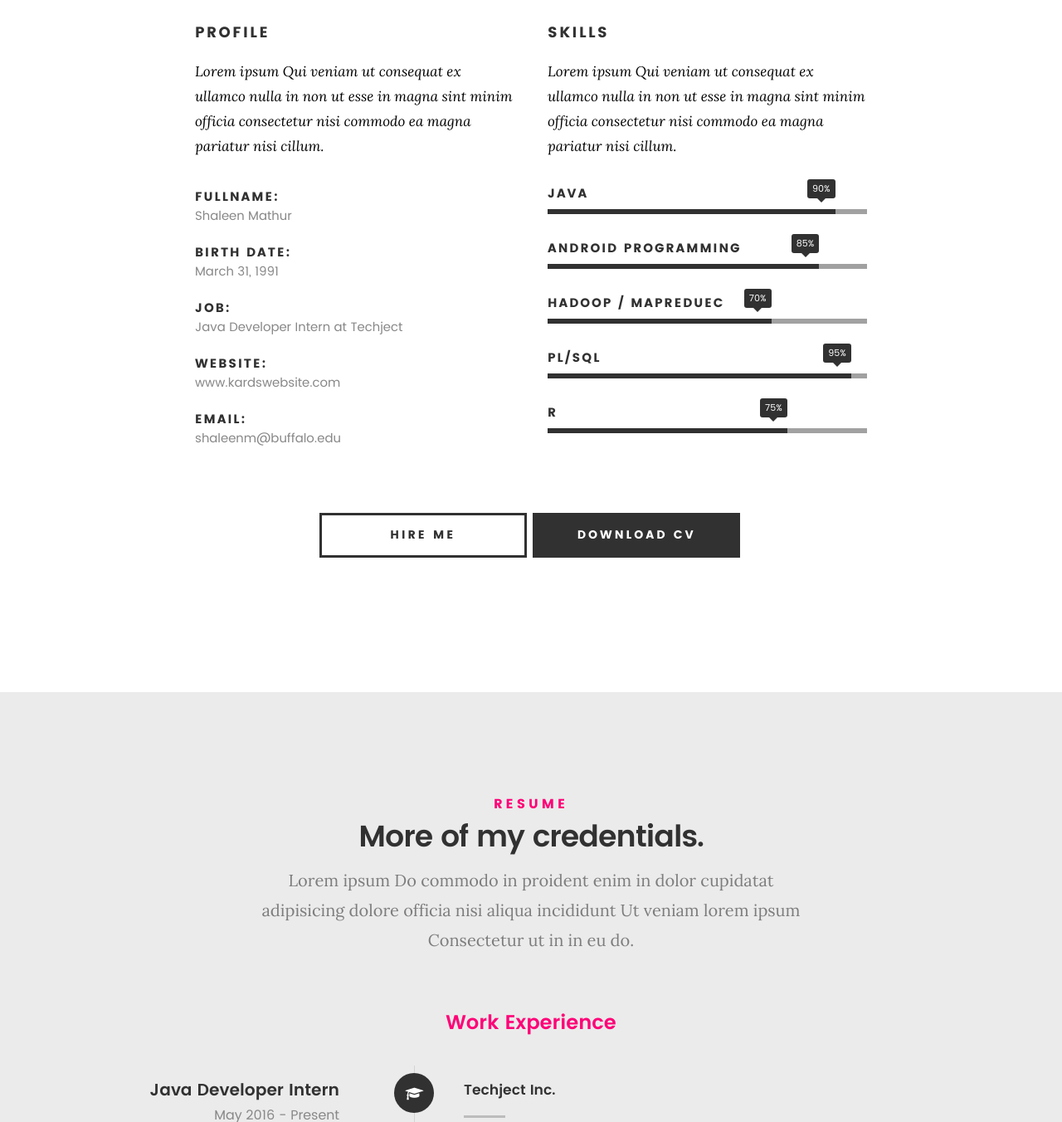
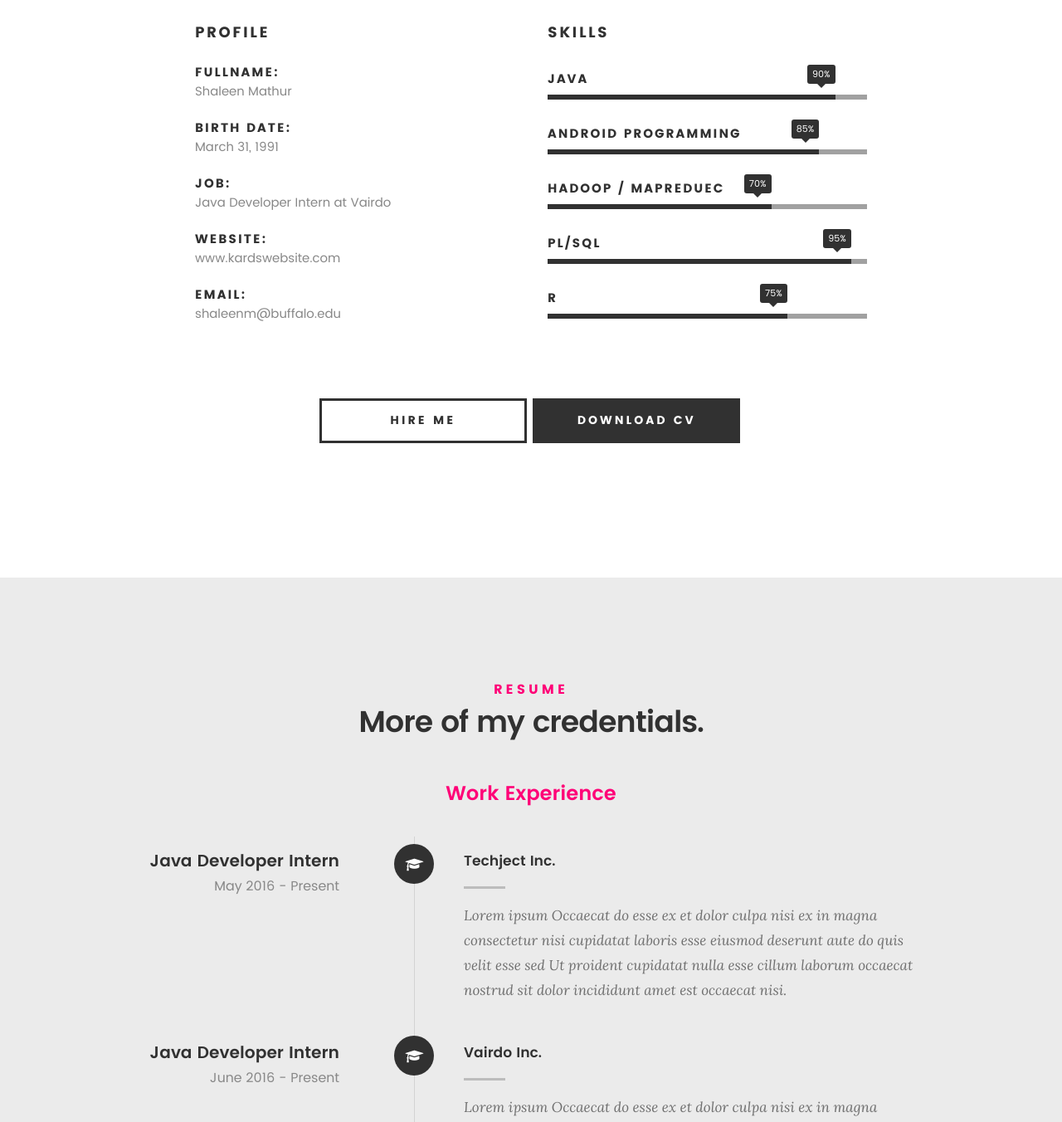
Before and after one commit to ShaleenM/OnlineResume, a plain HTML site: page index.html in a window 1280 px wide. Shown: the part 1217-2569 px from the top of the page at 83% size. Drawn offline with Linux system fonts and the light colour scheme; files whose address does not match are found by name.

Commit message:
Small changes made on 21st july

```diff
--- a/index.html
+++ b/index.html
@@ -126,7 +126,7 @@
    		<div class="col-six tab-full">
 
    			<h3>Profile</h3>
-   			<p>Lorem ipsum Qui veniam ut consequat ex ullamco nulla in non ut esse in magna sint minim officia consectetur nisi commodo ea magna pariatur nisi cillum.</p>
+<!--   			<p>Lorem ipsum Qui veniam ut consequat ex ullamco nulla in non ut esse in magna sint minim officia consectetur nisi commodo ea magna pariatur nisi cillum.</p>-->
 
    			<ul class="info-list">
    				<li>
@@ -139,7 +139,7 @@
    				</li>
    				<li>
    					<strong>Job:</strong>
-   					<span>Java Developer Intern at Techject</span>
+   					<span>Java Developer Intern at Vairdo</span>
    				</li>
    				<li>
    					<strong>Website:</strong>
@@ -157,7 +157,7 @@
    		<div class="col-six tab-full">
 
    			<h3>Skills</h3>
-   			<p>Lorem ipsum Qui veniam ut consequat ex ullamco nulla in non ut esse in magna sint minim officia consectetur nisi commodo ea magna pariatur nisi cillum.</p>
+<!--   			<p>Lorem ipsum Qui veniam ut consequat ex ullamco nulla in non ut esse in magna sint minim officia consectetur nisi commodo ea magna pariatur nisi cillum.</p>-->
 
 				<ul class="skill-bars">
 				   <li>
@@ -208,7 +208,7 @@
    			<h5>Resume</h5>
    			<h1>More of my credentials.</h1>
 
-   			<p class="lead">Lorem ipsum Do commodo in proident enim in dolor cupidatat adipisicing dolore officia nisi aliqua incididunt Ut veniam lorem ipsum Consectetur ut in in eu do.</p>
+<!--   			<p class="lead">Lorem ipsum Do commodo in proident enim in dolor cupidatat adipisicing dolore officia nisi aliqua incididunt Ut veniam lorem ipsum Consectetur ut in in eu do.</p>-->
 
    		</div>
    	</div> <!-- /section-intro-->
```
